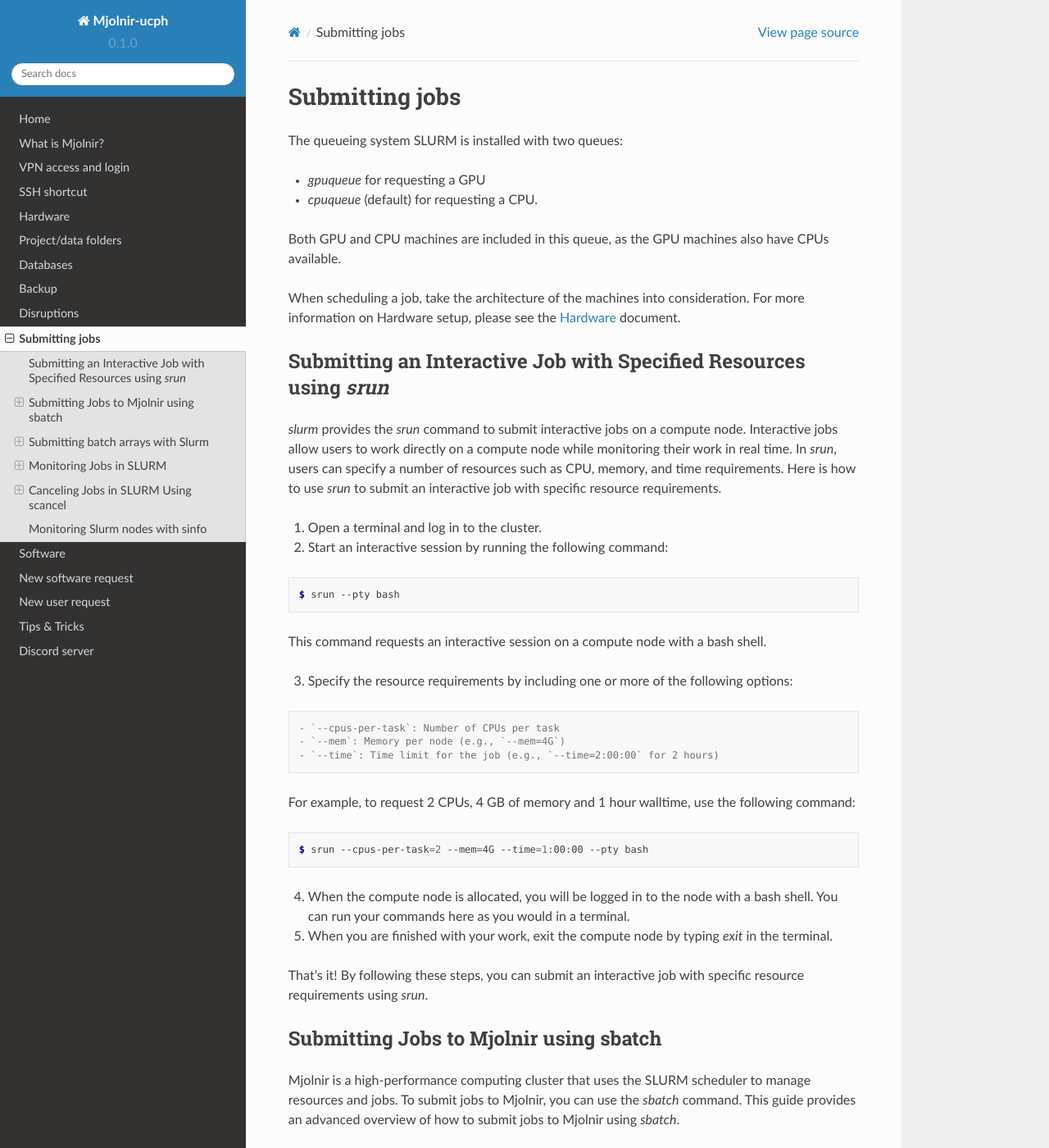
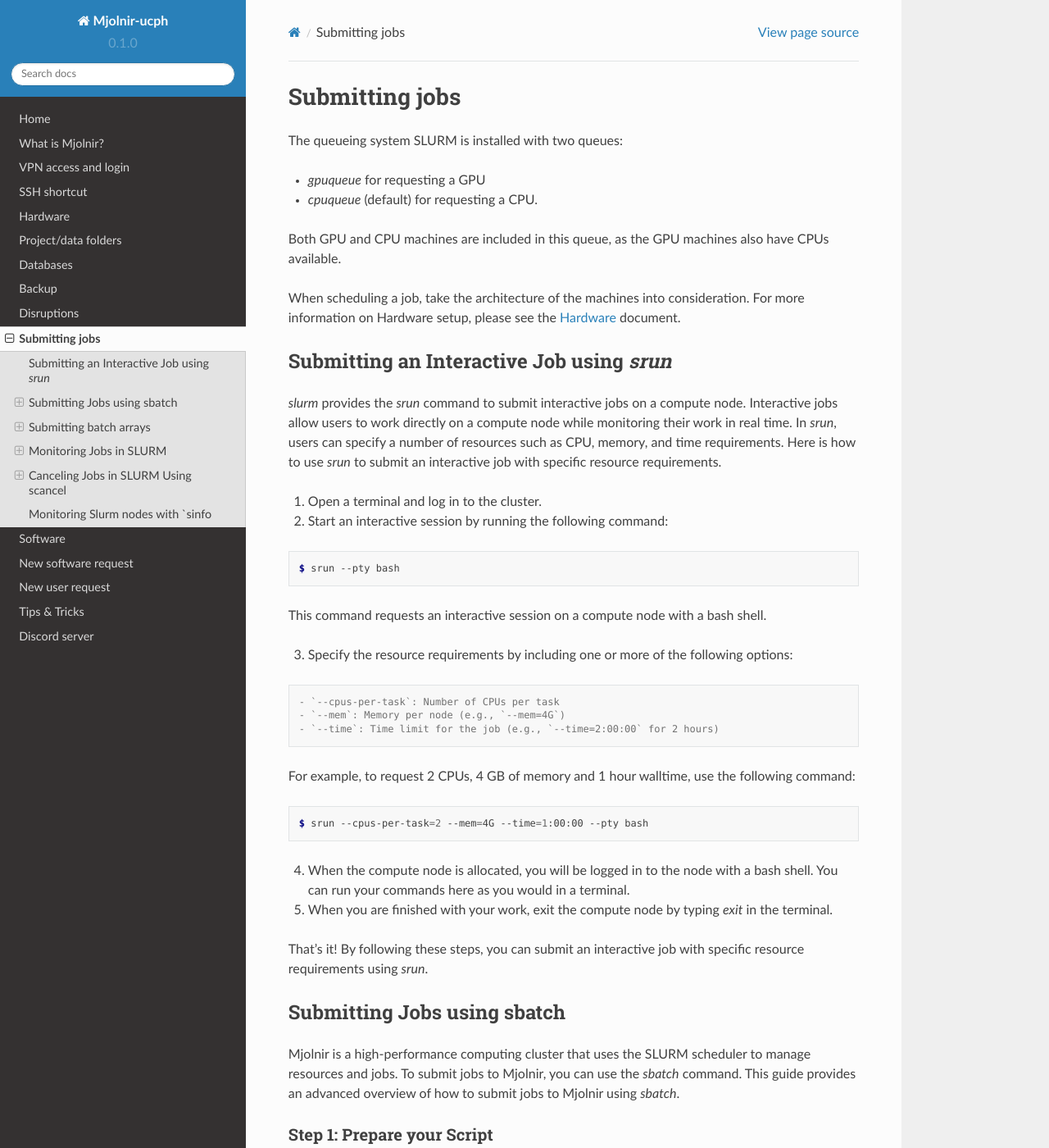
Before and after one commit to bentpetersendk/mjolnir_ucph, a Sphinx documentation site: the page built from docs/source/submitting_jobs.rst, in a window 1280 px wide and 1400 px high. Shown: the whole window at 82% size. Built offline with Sphinx 7.4.7 and the Read the Docs theme 2.0.0, drawn with Linux system fonts in a browser that asks for light colours; some of the changed text lies outside the part shown.

Commit message:
Update submitting_jobs.rst

```diff
--- a/docs/source/submitting_jobs.rst
+++ b/docs/source/submitting_jobs.rst
@@ -9,7 +9,7 @@
 
 When scheduling a job, take the architecture of the machines into consideration. For more information on Hardware setup, please see the :doc:`hardware` document.
 
-Submitting an Interactive Job with Specified Resources using `srun`
+Submitting an Interactive Job using `srun`
 *****
 
 `slurm` provides the `srun` command to submit interactive jobs on a compute node. Interactive jobs allow users to work directly on a compute node while monitoring their work in real time. In `srun`, users can specify a number of resources such as CPU, memory, and time requirements. Here is how to use `srun` to submit an interactive job with specific resource requirements.
@@ -45,7 +45,7 @@
 That's it! By following these steps, you can submit an interactive job with specific resource requirements using `srun`.
 
 
-Submitting Jobs to Mjolnir using sbatch
+Submitting Jobs using sbatch
 *****
 
 Mjolnir is a high-performance computing cluster that uses the SLURM scheduler to manage resources and jobs. To submit jobs to Mjolnir, you can use the `sbatch` command. This guide provides an advanced overview of how to submit jobs to Mjolnir using `sbatch`.
@@ -133,7 +133,7 @@
 By following the steps outlined in this guide, you should be able to submit jobs to Mjolnir using `sbatch`. Remember to consult the `sbatch` man page for a complete list of options and to monitor your jobs using `squeue`. For more information on `sbatch` and other SLURM commands, please see the official SLURM documentation.
 
 
-Submitting batch arrays with Slurm
+Submitting batch arrays
 *****
 
 Submitting batch arrays is a powerful way to automate running large numbers of similar jobs. Batch arrays are a set of jobs with identical code and parameters, but different input files. Each job in the array is identified by a unique index that is passed as an argument to the job script.
@@ -317,7 +317,7 @@
 The `scancel` command provides a simple and powerful way to cancel jobs in the SLURM queue. By using the options described in this guide, you can cancel specific jobs, job arrays, or all jobs submitted by a specific user or running on a specific partition or node.
 
 
-Monitoring Slurm nodes with sinfo
+Monitoring Slurm nodes with `sinfo
 *****
 
 The `sinfo` command is used to display information about nodes and partitions in the Slurm cluster.
```
